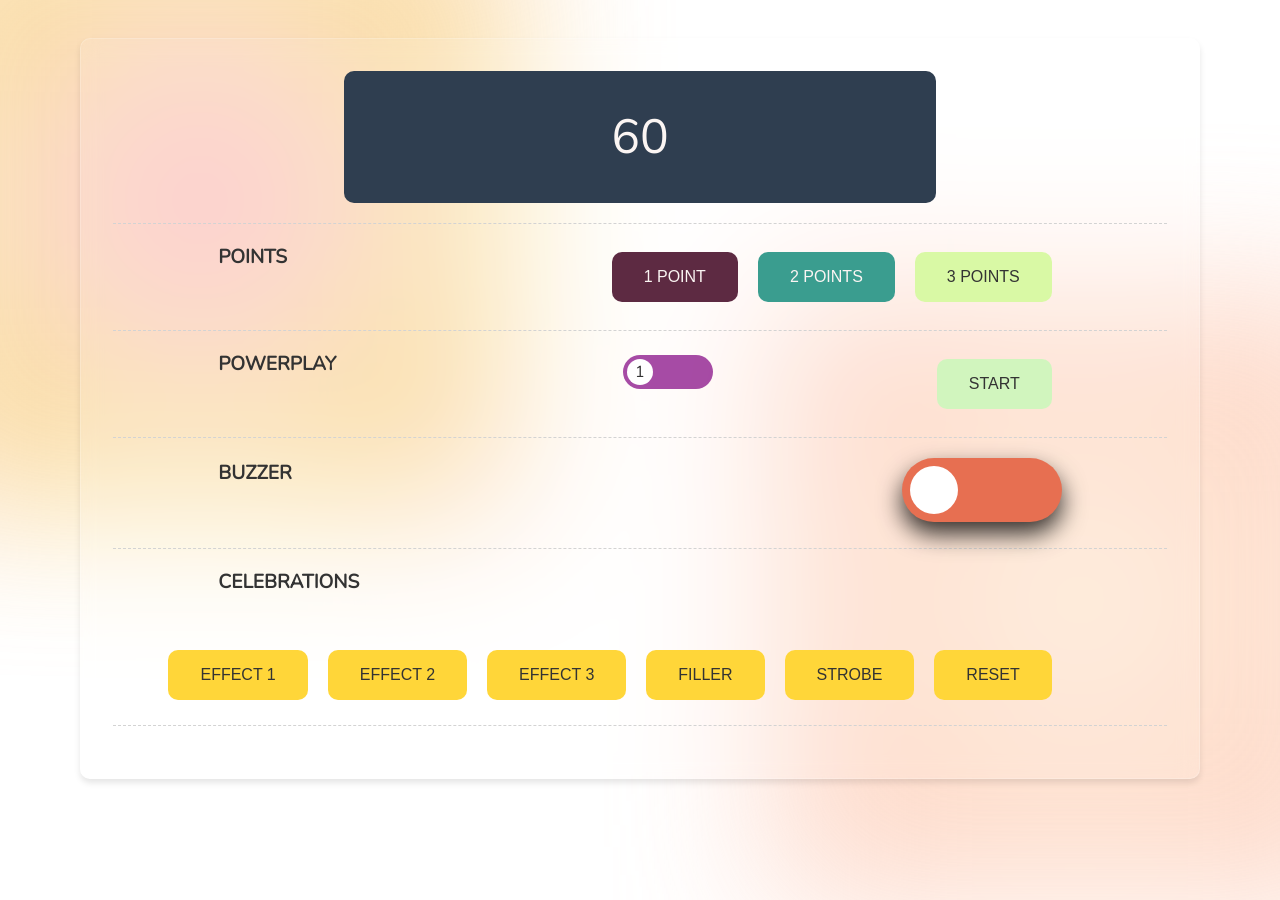
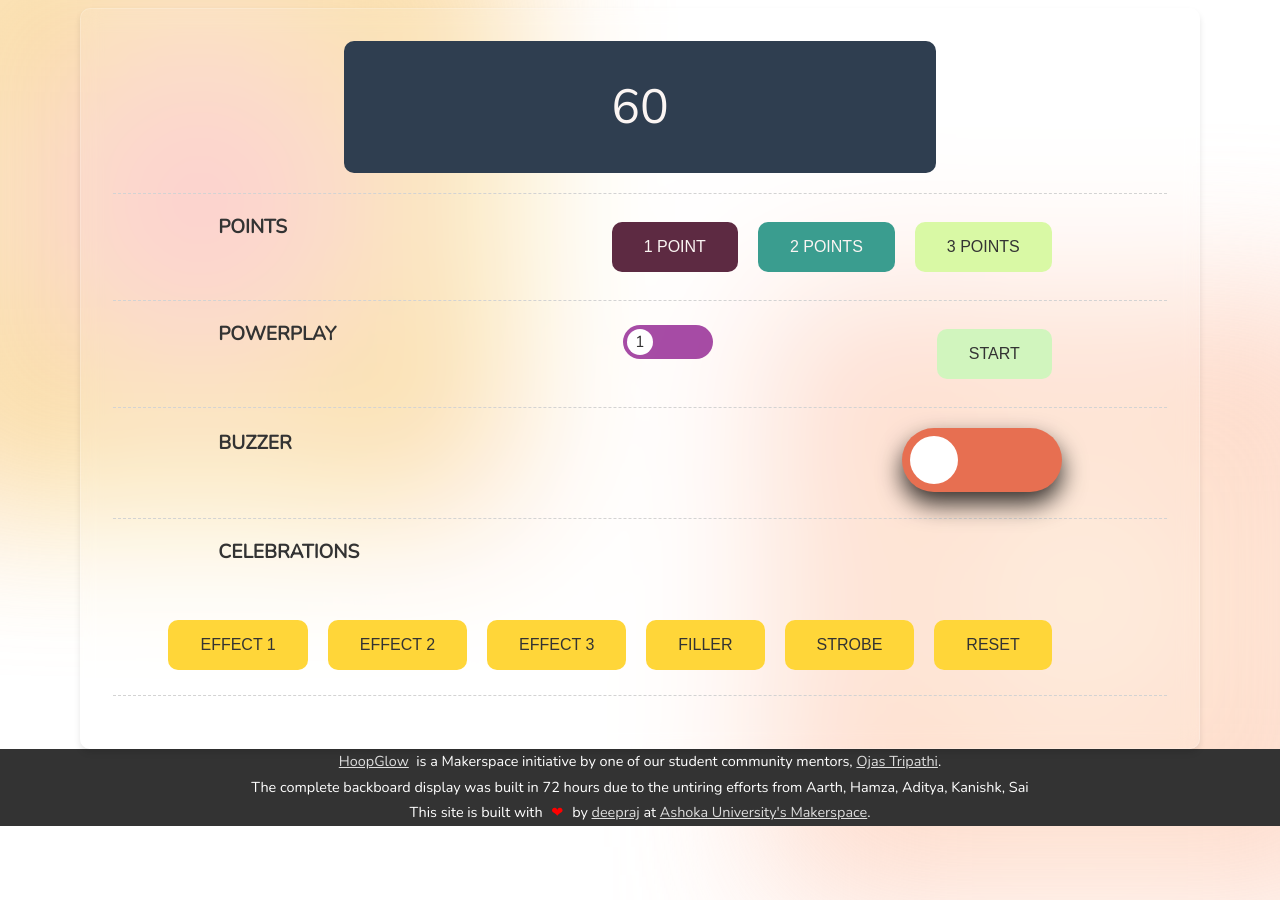
Before and after one commit to Makerspace-Ashoka/HoopGlow, a Nuxt app in the folder frontend/: page / in a window 1280 px wide. Shown: the top 900 px of the page. Built offline with nearby package versions, Linux system fonts and the light colour scheme.

Commit message:
Add footer

```diff
--- a/frontend/app.vue
+++ b/frontend/app.vue
@@ -1,4 +1,5 @@
 <template>
+<div class="main-wrapper">
   <div class="container-wrapper">
   <div class="container">
     <div class="section status-monitor">
@@ -46,6 +47,17 @@
       </div>
     </div>
   </div>
+  </div>
+  <footer class="footer">
+    <div><a href="https://github.com/Makerspace-Ashoka/HoopGlow">HoopGlow</a>&nbsp; is a Makerspace initiative by one of our student community mentors, <a href="mailto:ojas.tripathi_asp24@ashoka.edu.in" target="_blank">Ojas Tripathi</a>.</div>
+    <div>The complete backboard display was built in 72 hours due to the untiring efforts from Aarth, Hamza, Aditya, Kanishk, Sai</div>
+    <div>This site is built with <span class="heart-symbol">❤</span> by <a href="https://deeprajpandey.github.io" target="_blank">deepraj</a> at <a href="https://github.com/Ashoka-Makerspace/" target="_blank">Ashoka University's Makerspace</a>.</div>
+  </footer>
+  <!-- <footer class="centered-footer">
+    <div class="footer-div">Sample Text 1</div>
+    <div class="footer-div">Sample Text 2</div>
+    <div class="footer-div">Sample Text 3</div>
+  </footer> -->
 </div>
 </template>
 
@@ -252,11 +264,17 @@ watch(powerplayTimer, async (newVal) => {
 </script>
 
 <style scoped>
+.main-wrapper {
+  display: flex;
+  flex-direction: column; /* Stacks children vertically */
+  justify-content: space-between; /* Maximize space between the container and the footer */
+  height: 100vh; /* Take full viewport height */
+}
 .container-wrapper {
   display: flex;
   justify-content: center;
   align-items: center;
-  height: 100vh; /* Take full viewport height */
+  flex-grow: 1; /* Let it grow into rest of v-space */
 }
 
 .container {
@@ -523,4 +541,33 @@ watch(powerplayTimer, async (newVal) => {
       padding: 1rem;
   }
 }
+
+.footer {
+  display: flex;
+  flex-direction: column;
+  height: 12vh;
+  align-items: center;
+  justify-content: center;
+  background-color: #333; /* Optional: for contrast */
+  color: #fff; /* Optional: for white text */
+  margin-left: -8px;
+  margin-right: -8px;
+  margin-bottom: 8px;
+  font-size: 0.9rem;
+}
+
+.heart-symbol {
+  color: red;  /* Optional: to make the heart symbol red */
+  padding: 0 5px;
+}
+
+.footer div {
+  line-height: 1.6rem;;
+}
+
+.footer div a {
+  color: #dddddd;
+  text-decoration: underline;
+}
+
 </style>
```
